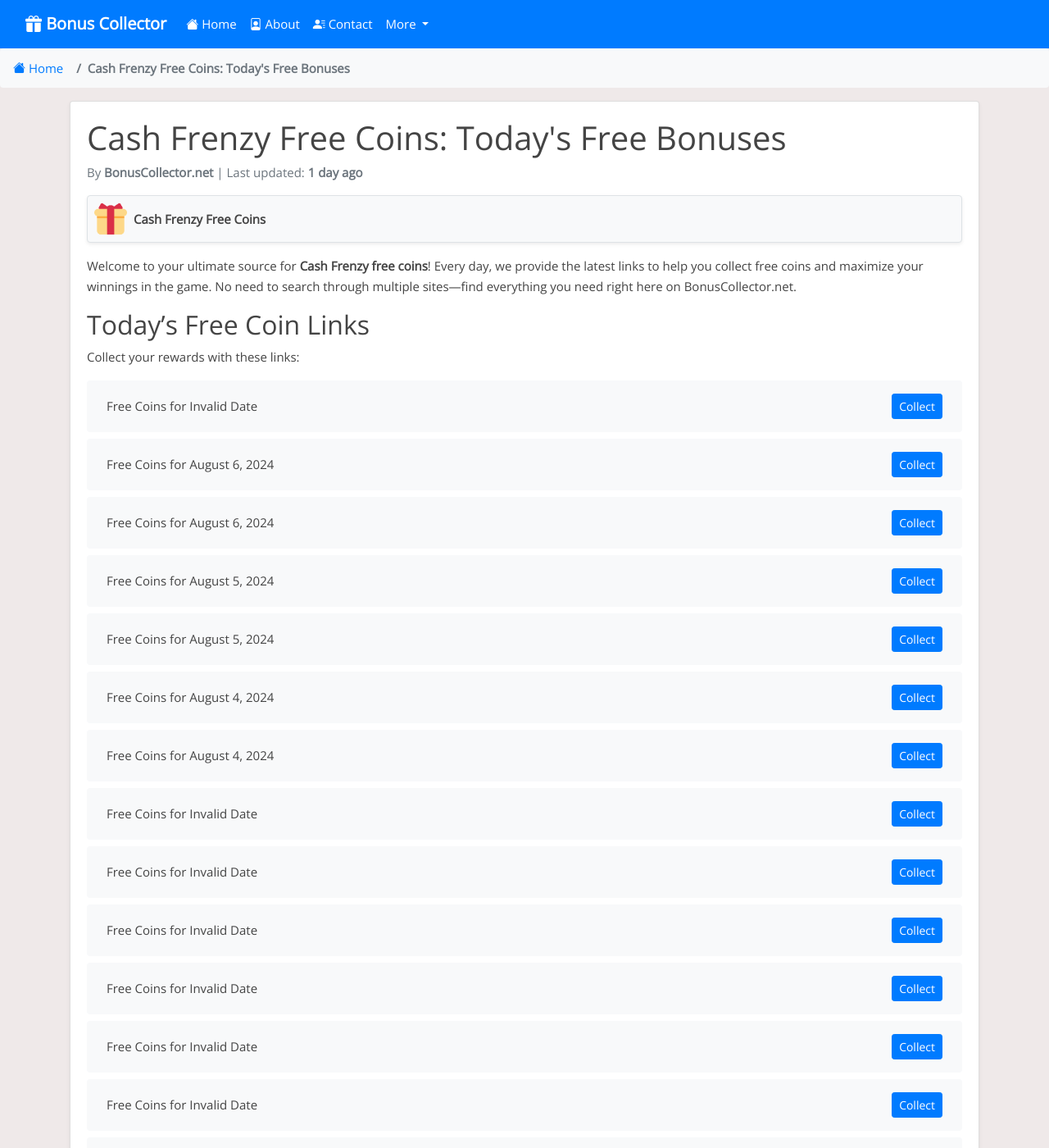
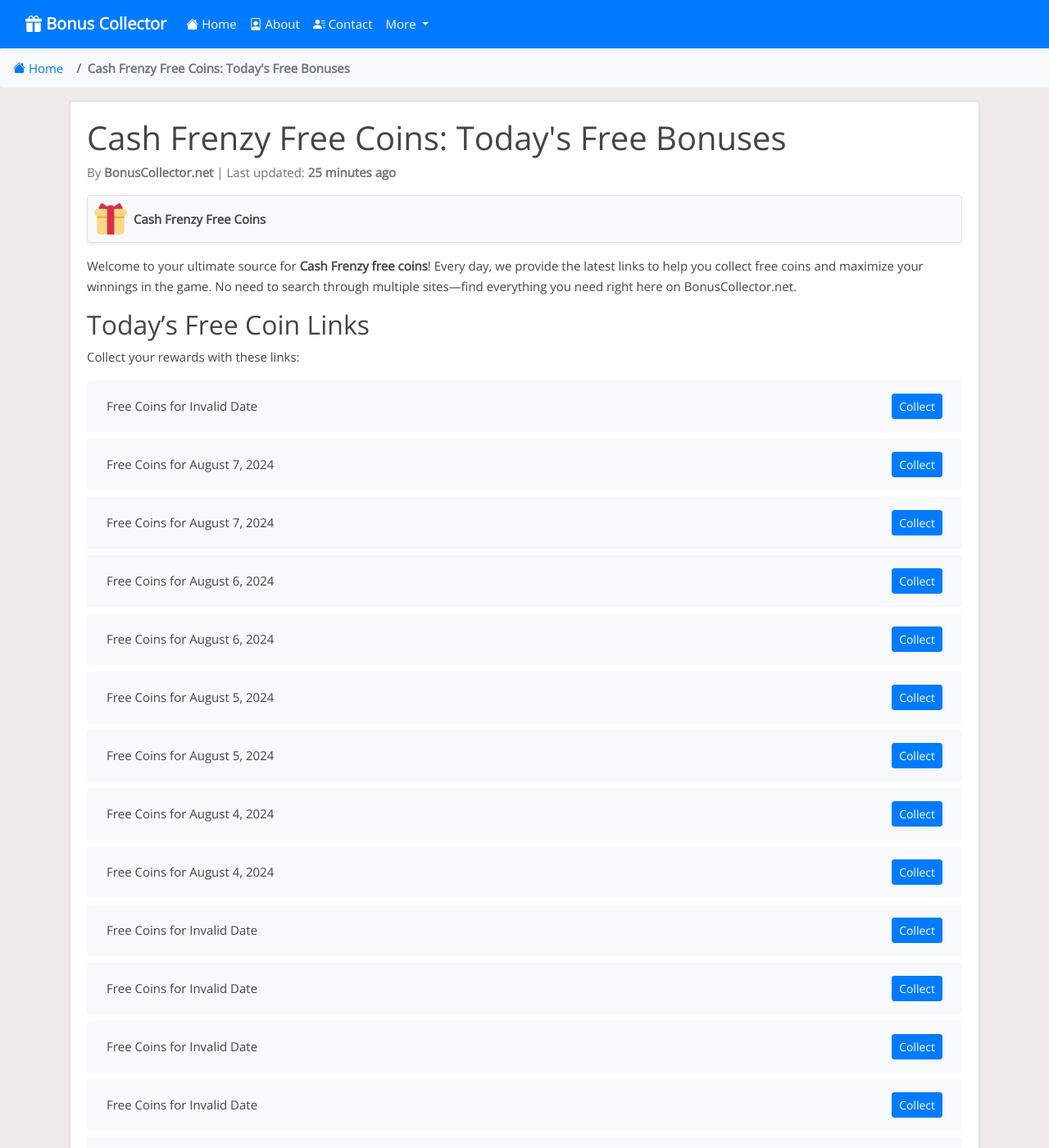
Before and after one commit to Prollad99/bs-net, a Jekyll site: the page built from _posts/2024-07-04-cash-frenzy.md, in a window 1280 px wide and 1400 px high. Shown: the whole window at 82% size. Built offline with Jekyll 4.4.1, drawn with Linux system fonts in a browser that asks for light colours; nearby versions of some CDN libraries; comment, search, counter and statistics services are not loaded.

Commit message:
Update cash-frenzy reward links and last modified date

```diff
--- a/_data/include_files.yml
+++ b/_data/include_files.yml
@@ -14,7 +14,7 @@
   last_modified: 2024-08-06 04:09:23
 
 cash-frenzy.html:
-  last_modified: 2024-08-06 03:33:21
+  last_modified: 2024-08-07 03:07:44
 
 hit-it-rich.html:
   last_modified: 2024-08-06 04:09:32
--- a/_includes/cash-frenzy.html
+++ b/_includes/cash-frenzy.html
@@ -2,6 +2,14 @@
   <li class="list-group-item d-flex justify-content-between align-items-center">
     <span>Free Coins for Invalid Date</span>
     <a href="https://bit.ly/installCashFrenzyNow" class="btn btn-primary btn-sm">Collect</a>
+  </li>
+  <li class="list-group-item d-flex justify-content-between align-items-center">
+    <span>Free Coins for August 7, 2024</span>
+    <a href="https://cashfrenzy.co/46yELfD" class="btn btn-primary btn-sm">Collect</a>
+  </li>
+  <li class="list-group-item d-flex justify-content-between align-items-center">
+    <span>Free Coins for August 7, 2024</span>
+    <a href="http://cashfrenzy.co/46CWz9l" class="btn btn-primary btn-sm">Collect</a>
   </li>
   <li class="list-group-item d-flex justify-content-between align-items-center">
     <span>Free Coins for August 6, 2024</span>
@@ -391,12 +399,4 @@
     <span>Free Coins for Invalid Date</span>
     <a href="https://cashfrenzy.co/0624fbcoins" class="btn btn-primary btn-sm">Collect</a>
   </li>
-  <li class="list-group-item d-flex justify-content-between align-items-center">
-    <span>Free Coins for Invalid Date</span>
-    <a href="http://bit.ly/4cn0cC5" class="btn btn-primary btn-sm">Collect</a>
-  </li>
-  <li class="list-group-item d-flex justify-content-between align-items-center">
-    <span>Free Coins for Invalid Date</span>
-    <a href="https://cashfrenzy.co/0623fbcoins1" class="btn btn-primary btn-sm">Collect</a>
-  </li>
 </ul>
```
Also changed, not shown: links-json/cash-frenzy.json (+8 -6 lines).
